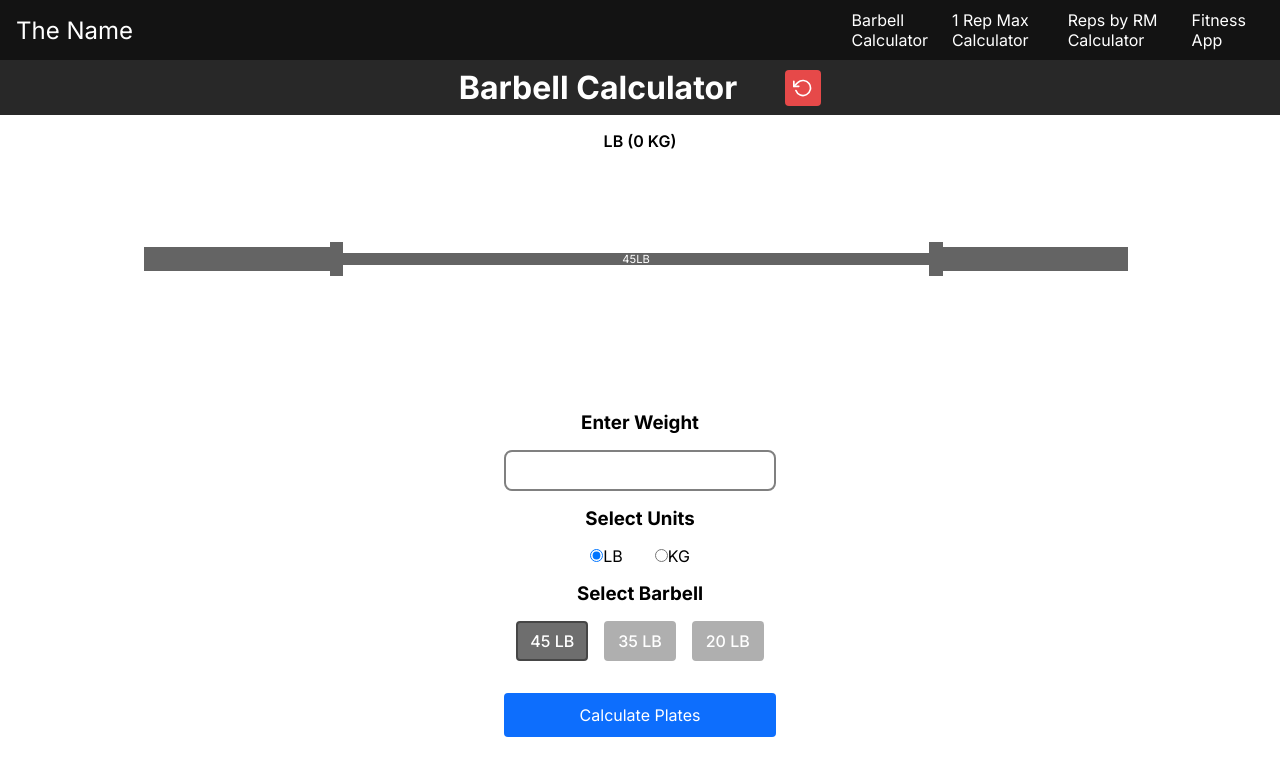
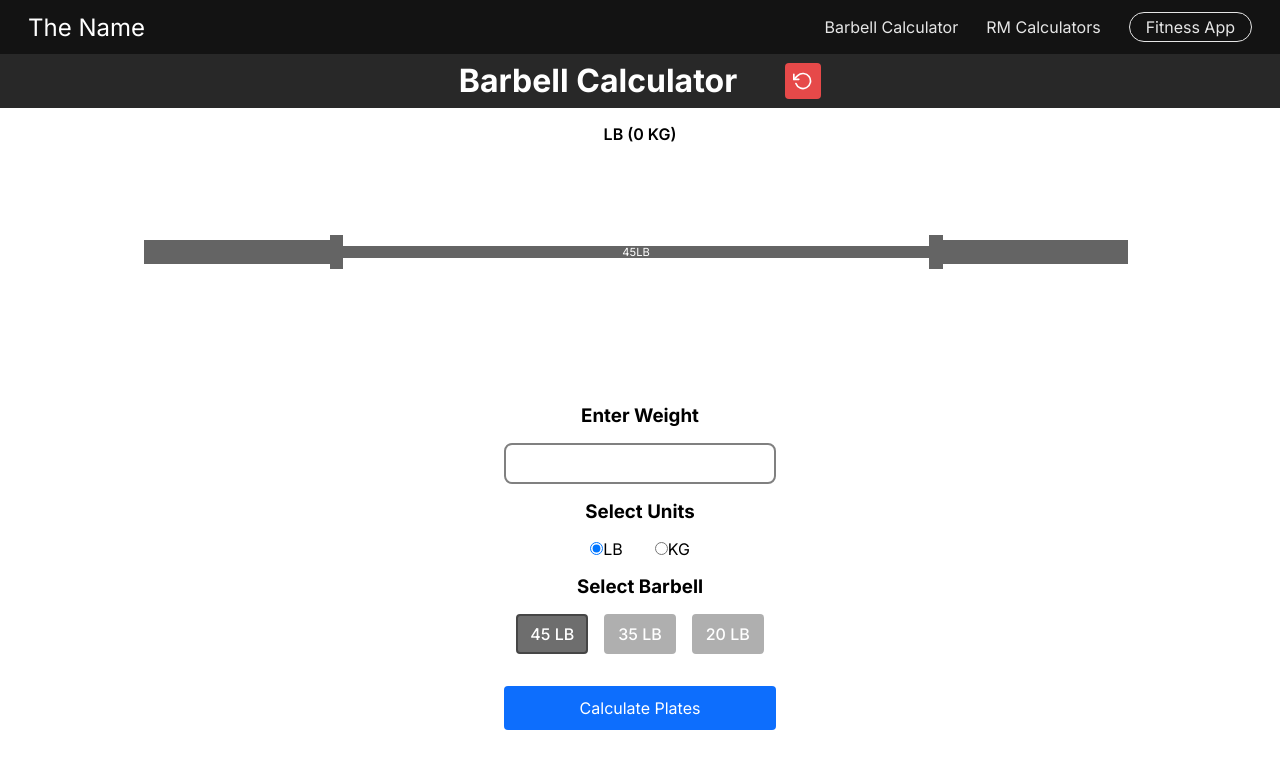
Before and after one commit to danielbirdjr/barbell_calculator, a Next.js app: page /barbell-calculator in a window 1280 px wide. Shown: the top 776 px of the page. Built offline with nearby package versions, Linux system fonts and the light colour scheme.

Commit message:
Got the navbar completed for now

```diff
--- a/src/app/components/NavBar.css
+++ b/src/app/components/NavBar.css
@@ -1,13 +1,21 @@
 /* Navbar container */
 .navbar {
     background-color: rgb(19, 19, 19);
-    height: 60px;
+
     display: flex;
     align-items: center;
     justify-content: space-between;
-    padding: 0 1rem;
-    position: relative;
+    padding: .75rem 1.75rem;
+    width: 100%;
     z-index: 1000;
+    position: fixed;
+    top: 0;
+    right: 0;
+    left: 0;
+}
+
+body {
+    margin-top: 53px;
 }
 
 /* Navbar content */
@@ -42,7 +50,7 @@
 /* Dropdown menu */
 .dropdown-menu {
     position: absolute;
-    top: 60px; /* Just below the navbar */
+    top: 53px; /* Just below the navbar */
     left: 0;
     width: 100%;
     background-color: rgb(19, 19, 19);
@@ -52,7 +60,7 @@
     list-style: none;
     padding: 0;
     margin: 0;
-    border-top: 1px solid white;
+    border-top: 1px solid #444;
 }
 
 .dropdown-menu.visible {
@@ -70,6 +78,7 @@
     text-decoration: none;
     color: white;
     border-bottom: 1px solid #444;
+    height: 52px;
 }
 
 .dropdown-menu a:hover {
@@ -78,26 +87,36 @@
 
 /* Navbar links */
 .nav-links {
-    display: none; /* Hidden by default on smaller screens */
+    display: flex; /* Hidden by default on smaller screens */
+    justify-content: flex-end;
+    align-items: center;
+    gap: 1.75rem;
+    margin: 0;
+    padding: 0;
 }
 
 .nav-links li {
-    display: inline-block;
-    margin-right: 1rem;
+    list-style: none;
 }
 
 .nav-links a {
-    color: white;
+    color: rgb(230, 230, 230);
     text-decoration: none;
+    white-space: nowrap;
 }
 
 .nav-links a:hover {
-    text-decoration: underline;
+    color: white;
 }
 
+.fitness-app {
+    box-sizing: border-box;
+    border: 1px solid rgb(230, 230, 230);
+    padding: .25rem 1rem;
+    border-radius: 30px;
+}
 
 /* Responsive styles */
-
 @media (max-width: 1024px) {
     .menu-icon {
         display: inline-block; /* Show hamburger menu */
@@ -108,7 +127,7 @@
     }
 }
 
-  @media (min-width: 1024px) {
+@media (min-width: 1025px) {
     .menu-icon {
         display: none; /* Hide hamburger menu */
     }
@@ -116,21 +135,8 @@
     .dropdown-menu {
         display: none; /* Ensure dropdown is hidden */
     }
-
-    .nav-links {
-      display: flex; /* Show links inline */
-      justify-content: flex-end;
-      flex-grow: 1;
-    }
 }
 
-
-  @media (max-width: 768px) {
-    .nav-links {
-      display: none;
+.navbar-content button {
+    height: 24px;
 }
-
-    .menu-icon {
-      display: inline-block;
-    }
-  }
--- a/src/app/components/NavBar.js
+++ b/src/app/components/NavBar.js
@@ -1,6 +1,6 @@
 "use client";
 
-import React, { useState } from 'react';
+import React, { useState, useEffect } from 'react';
 import Link from "next/link";
 import './NavBar.css';
 import { FiMenu } from "react-icons/fi";
@@ -17,30 +17,66 @@ const NavBar = () => {
         setIsDropdownVisible(false);
     }
 
+    // Collapse menu when clicking outside
+    useEffect(() => {
+        const handleOutsideClick = (event) => {
+            const dropdownMenu = document.querySelector(".dropdown-menu");
+            const menuIcon = document.querySelector(".menu-icon");
+
+            if (
+                dropdownMenu &&
+                !dropdownMenu.contains(event.target) &&
+                !menuIcon.contains(event.target)
+            ) {
+                closeDropdown();
+            }
+        };
+
+        document.addEventListener("click", handleOutsideClick);
+        return () => {
+            document.removeEventListener("click", handleOutsideClick);
+        };
+    }, []);
+
+    // Automatically close the dropdown when navigating
+    useEffect(() => {
+        const navLinks = document.querySelectorAll(".dropdown-menu a");
+
+        const handleLinkClick = () => {
+            closeDropdown();
+        };
+
+        navLinks.forEach((link) =>
+            link.addEventListener("click", handleLinkClick)
+        );
+
+        return () => {
+            navLinks.forEach((link) =>
+                link.removeEventListener("click", handleLinkClick)
+            );
+        };
+    }, []);
+
+
     return (
         <nav className="navbar">
 
             <div className="navbar-content">
                 <Link href="/" className="navbar-logo">The Name</Link>
-                <button className={`menu-icon ${isDropdownVisible ? "hidden" : ""}`} onClick={toggleDropdown}>
-                    <FiMenu />
-                </button>
-                <button className={`menu-icon close-menu ${isDropdownVisible ? "" : "hidden"}`} onClick={closeDropdown} >
-                    <FiX />
-                </button>
+                <button className={`menu-icon ${isDropdownVisible ? "hidden" : ""}`} onClick={toggleDropdown}><FiMenu /></button>
+                <button className={`menu-icon close-menu ${isDropdownVisible ? "" : "hidden"}`} onClick={closeDropdown} ><FiX /></button>
             </div>
             <ul className={`dropdown-menu ${isDropdownVisible ? "visible" : ""}`}>
                 <li><Link href="/barbell-calculator">Barbell Calculator</Link></li>
-                <li><Link href="/rm-calculator">1 Rep Max Calculator</Link></li>
+                <li><Link href="/rm-calculator">1 RM Calculator</Link></li>
                 <li><Link href="/rm-calculator">Reps by RM Calculator</Link></li>
                 <li><Link href="https://progressai.vercel.app/" target='_blank'>Fitness App</Link></li>
             </ul>
 
             <ul className="nav-links">
                 <li><Link href="/barbell-calculator">Barbell Calculator</Link></li>
-                <li><Link href="/rm-calculator">1 Rep Max Calculator</Link></li>
-                <li><Link href="/rm-calculator">Reps by RM Calculator</Link></li>
-                <li><Link href="https://progressai.vercel.app/" target='_blank'>Fitness App</Link></li>
+                <li><Link href="/rm-calculator">RM Calculators</Link></li>
+                <li className='fitness-app'><Link href="https://progressai.vercel.app/" target='_blank'>Fitness App</Link></li>
             </ul>
 
         </nav>
```
Lines whose indentation alone changed are shown as unchanged.
